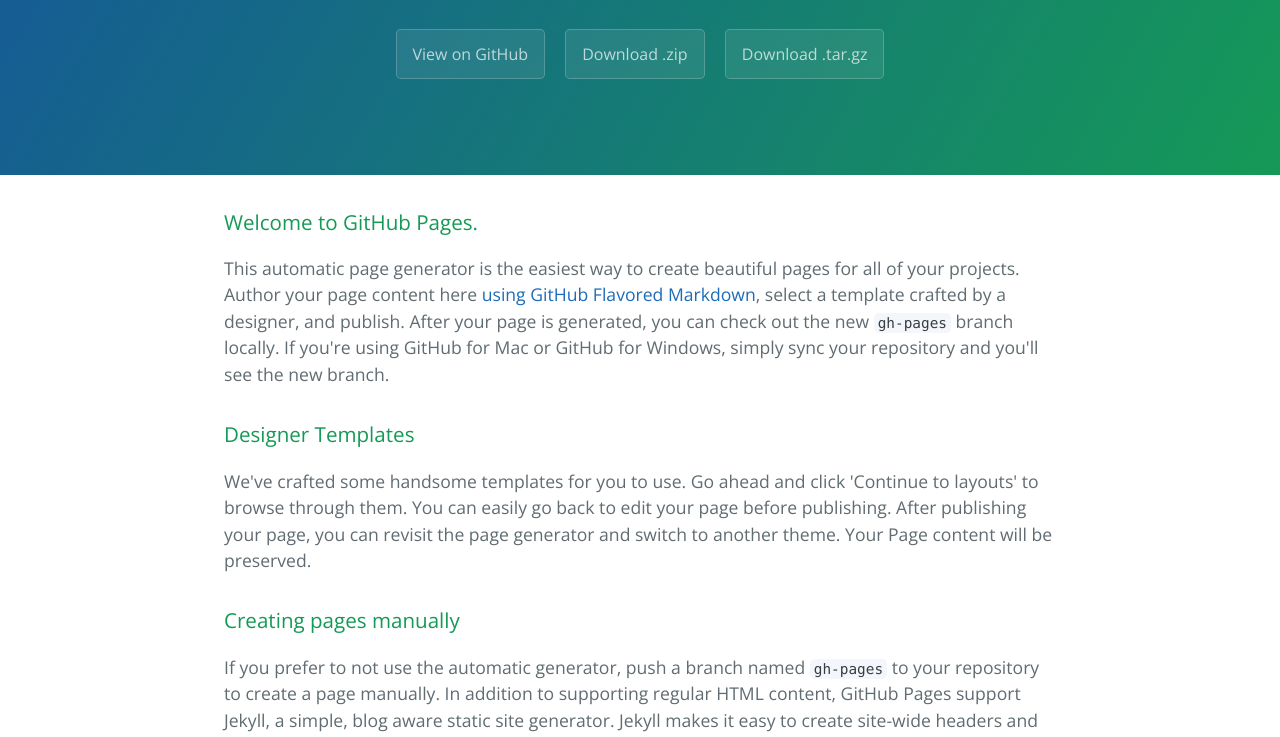
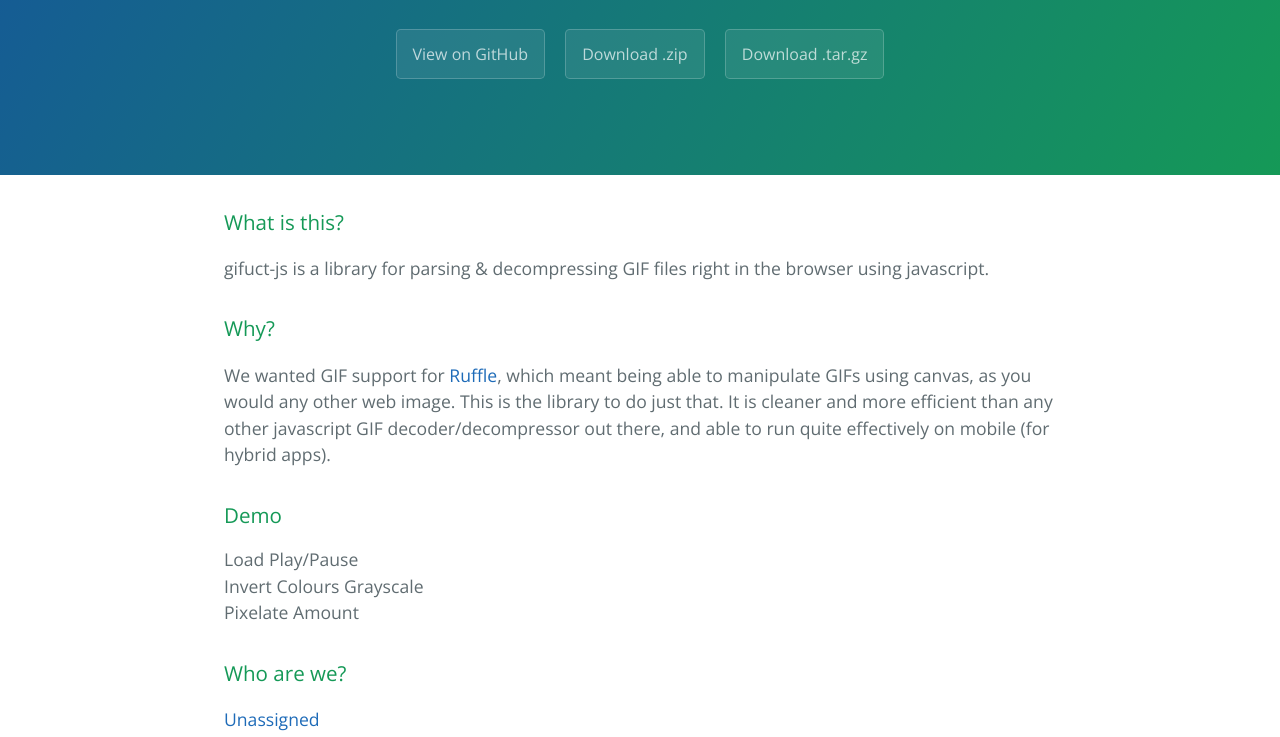
Before and after one commit to matt-way/gifuct-js, a plain HTML site: page index.html in a window 1280 px wide. Shown: the part 208-945 px from the top of the page. Drawn offline with nearby package versions, Linux system fonts and the light colour scheme.

```diff
--- a/index.html
+++ b/index.html
@@ -20,29 +20,44 @@
 
     <section class="main-content">
       <h3>
-<a id="welcome-to-github-pages" class="anchor" href="#welcome-to-github-pages" aria-hidden="true"><span class="octicon octicon-link"></span></a>Welcome to GitHub Pages.</h3>
+<a id="what-is-this" class="anchor" href="#what-is-this" aria-hidden="true"><span class="octicon octicon-link"></span></a>What is this?</h3>
 
-<p>This automatic page generator is the easiest way to create beautiful pages for all of your projects. Author your page content here <a href="https://guides.github.com/features/mastering-markdown/">using GitHub Flavored Markdown</a>, select a template crafted by a designer, and publish. After your page is generated, you can check out the new <code>gh-pages</code> branch locally. If you're using GitHub for Mac or GitHub for Windows, simply sync your repository and you'll see the new branch.</p>
+<p>gifuct-js is a library for parsing &amp; decompressing GIF files right in the browser using javascript. </p>
 
 <h3>
-<a id="designer-templates" class="anchor" href="#designer-templates" aria-hidden="true"><span class="octicon octicon-link"></span></a>Designer Templates</h3>
+<a id="why" class="anchor" href="#why" aria-hidden="true"><span class="octicon octicon-link"></span></a>Why?</h3>
 
-<p>We've crafted some handsome templates for you to use. Go ahead and click 'Continue to layouts' to browse through them. You can easily go back to edit your page before publishing. After publishing your page, you can revisit the page generator and switch to another theme. Your Page content will be preserved.</p>
+<p>We wanted GIF support for <a href="http://ruffle.us">Ruffle</a>, which meant being able to manipulate GIFs using canvas, as you would any other web image. This is the library to do just that. It is cleaner and more efficient than any other javascript GIF decoder/decompressor out there, and able to run quite effectively on mobile (for hybrid apps).</p>
 
 <h3>
-<a id="creating-pages-manually" class="anchor" href="#creating-pages-manually" aria-hidden="true"><span class="octicon octicon-link"></span></a>Creating pages manually</h3>
+<a id="demo" class="anchor" href="#demo" aria-hidden="true"><span class="octicon octicon-link"></span></a>Demo</h3>
 
-<p>If you prefer to not use the automatic generator, push a branch named <code>gh-pages</code> to your repository to create a page manually. In addition to supporting regular HTML content, GitHub Pages support Jekyll, a simple, blog aware static site generator. Jekyll makes it easy to create site-wide headers and footers without having to copy them across every page. It also offers intelligent blog support and other advanced templating features.</p>
+<div>
+    <div>
+
+    </div>
+    <div>
+
+    Load
+    Play/Pause
+    </div>
+    <div>
+     Invert Colours
+     Grayscale
+    </div>
+    <div>
+     Pixelate Amount
+    </div>
+</div>
+
+
+
+
 
 <h3>
-<a id="authors-and-contributors" class="anchor" href="#authors-and-contributors" aria-hidden="true"><span class="octicon octicon-link"></span></a>Authors and Contributors</h3>
+<a id="who-are-we" class="anchor" href="#who-are-we" aria-hidden="true"><span class="octicon octicon-link"></span></a>Who are we?</h3>
 
-<p>You can <a href="https://github.com/blog/821" class="user-mention">@mention</a> a GitHub username to generate a link to their profile. The resulting <code>&lt;a&gt;</code> element will link to the contributor's GitHub Profile. For example: In 2007, Chris Wanstrath (<a href="https://github.com/defunkt" class="user-mention">@defunkt</a>), PJ Hyett (<a href="https://github.com/pjhyett" class="user-mention">@pjhyett</a>), and Tom Preston-Werner (<a href="https://github.com/mojombo" class="user-mention">@mojombo</a>) founded GitHub.</p>
-
-<h3>
-<a id="support-or-contact" class="anchor" href="#support-or-contact" aria-hidden="true"><span class="octicon octicon-link"></span></a>Support or Contact</h3>
-
-<p>Having trouble with Pages? Check out our <a href="https://help.github.com/pages">documentation</a> or <a href="https://github.com/contact">contact support</a> and we’ll help you sort it out.</p>
+<p><a href="http://unassigned.co">Unassigned</a></p>
 
       <footer class="site-footer">
         <span class="site-footer-owner"><a href="https://github.com/matt-way/gifuct-js">Gifuct-js</a> is maintained by <a href="https://github.com/matt-way">matt-way</a>.</span>
```
Also changed, not shown: params.json (+1 -1 lines).
